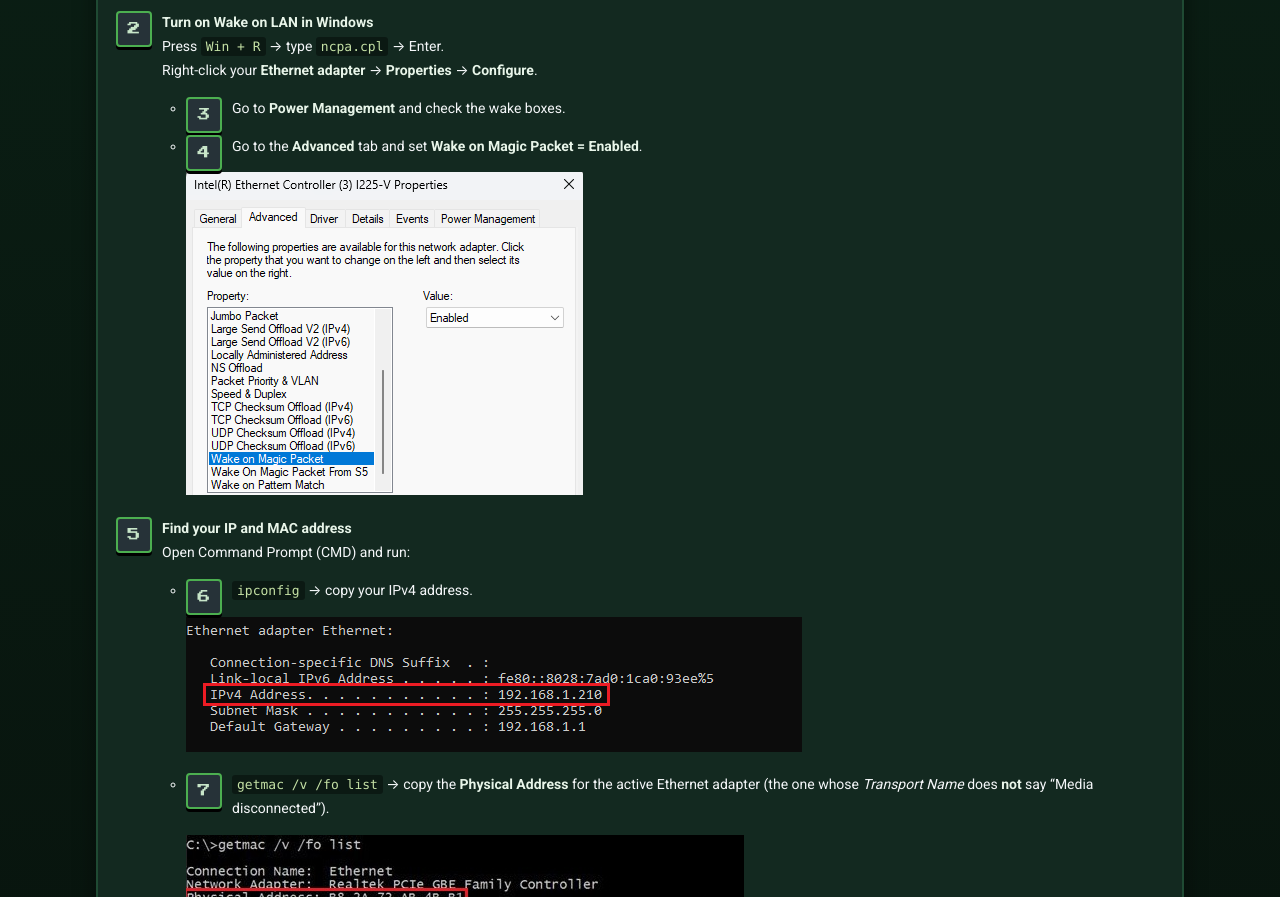
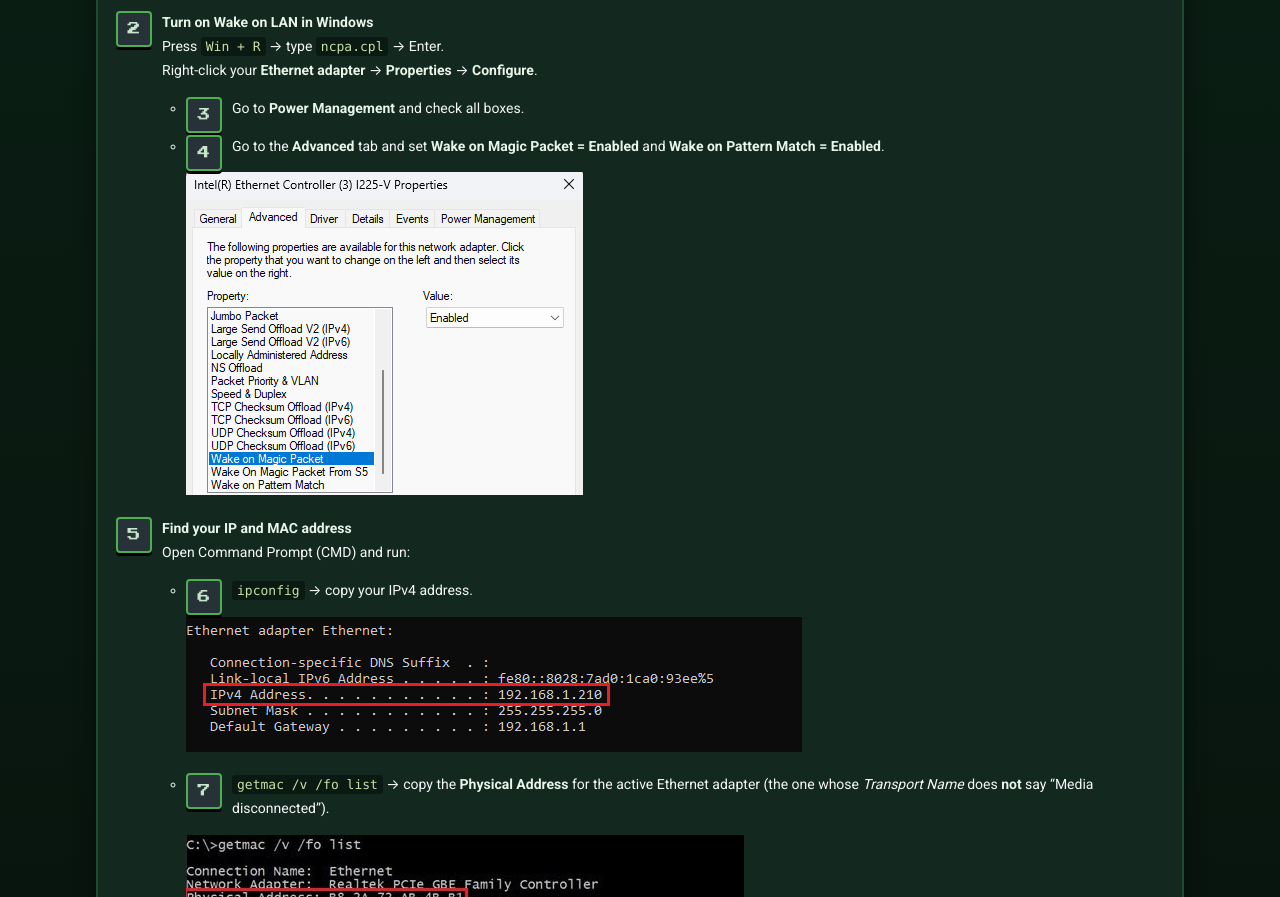
Before and after one commit to CubicControl/CubicControl.github.io, a plain HTML site: page index.html in a window 1280 px wide. Shown: the part 1016-1913 px from the top of the page. Drawn offline with Linux system fonts and the light colour scheme.

Commit message:
Update Wake on LAN instructions in index.html

```diff
--- a/index.html
+++ b/index.html
@@ -626,8 +626,8 @@
           Press <code>Win + R</code> → type <code>ncpa.cpl</code> → Enter.<br />
           Right-click your <strong>Ethernet adapter</strong> → <strong>Properties</strong> → <strong>Configure</strong>.
           <ul>
-            <li>Go to <strong>Power Management</strong> and check the wake boxes.</li>
-            <li>Go to the <strong>Advanced</strong> tab and set <strong>Wake on Magic Packet = Enabled</strong>.</li>
+            <li>Go to <strong>Power Management</strong> and check all boxes.</li>
+            <li>Go to the <strong>Advanced</strong> tab and set <strong>Wake on Magic Packet = Enabled</strong> and <strong>Wake on Pattern Match = Enabled</strong>.</li>
 			<img src="wol.jpg" alt="wol image">
           </ul>
         </li>
```
